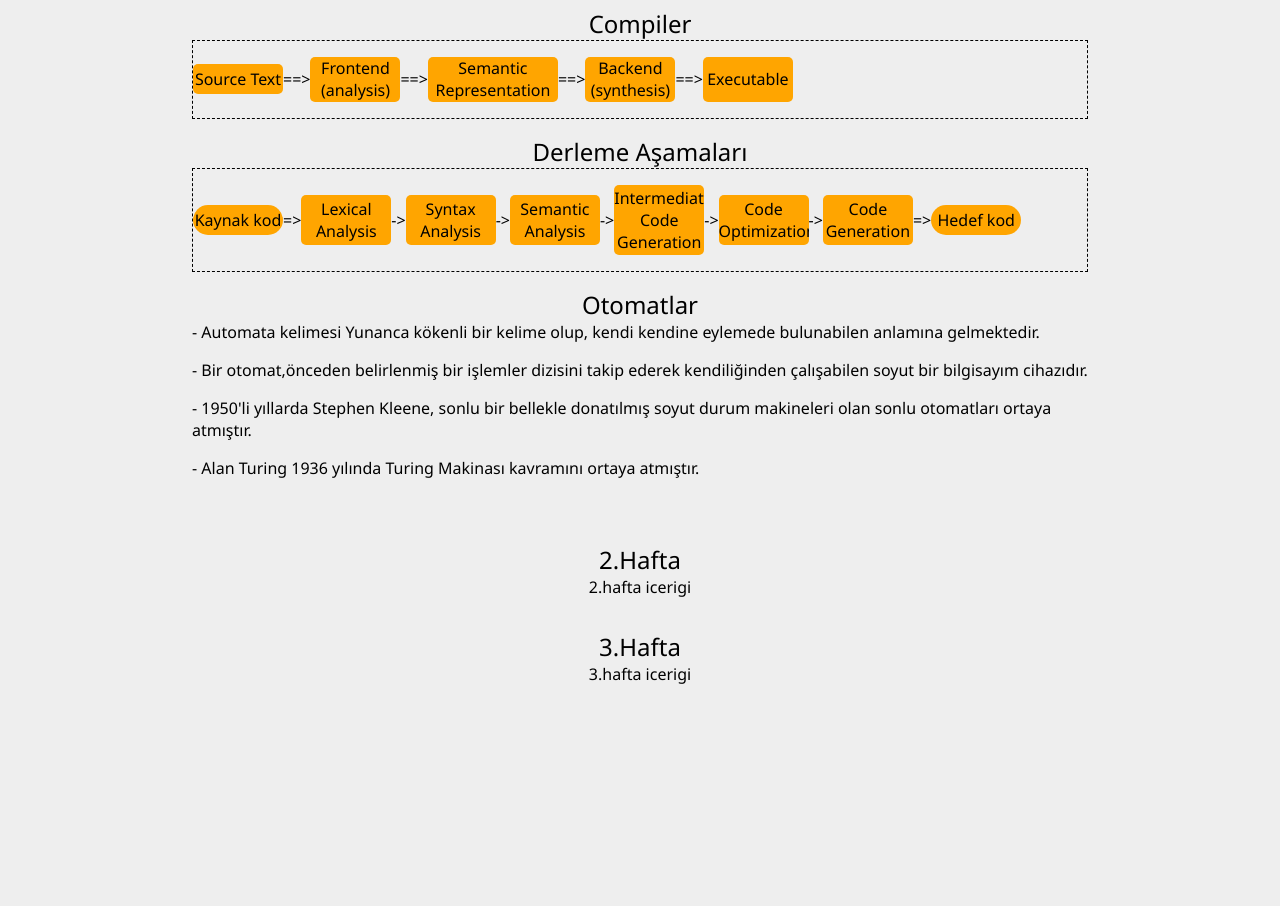
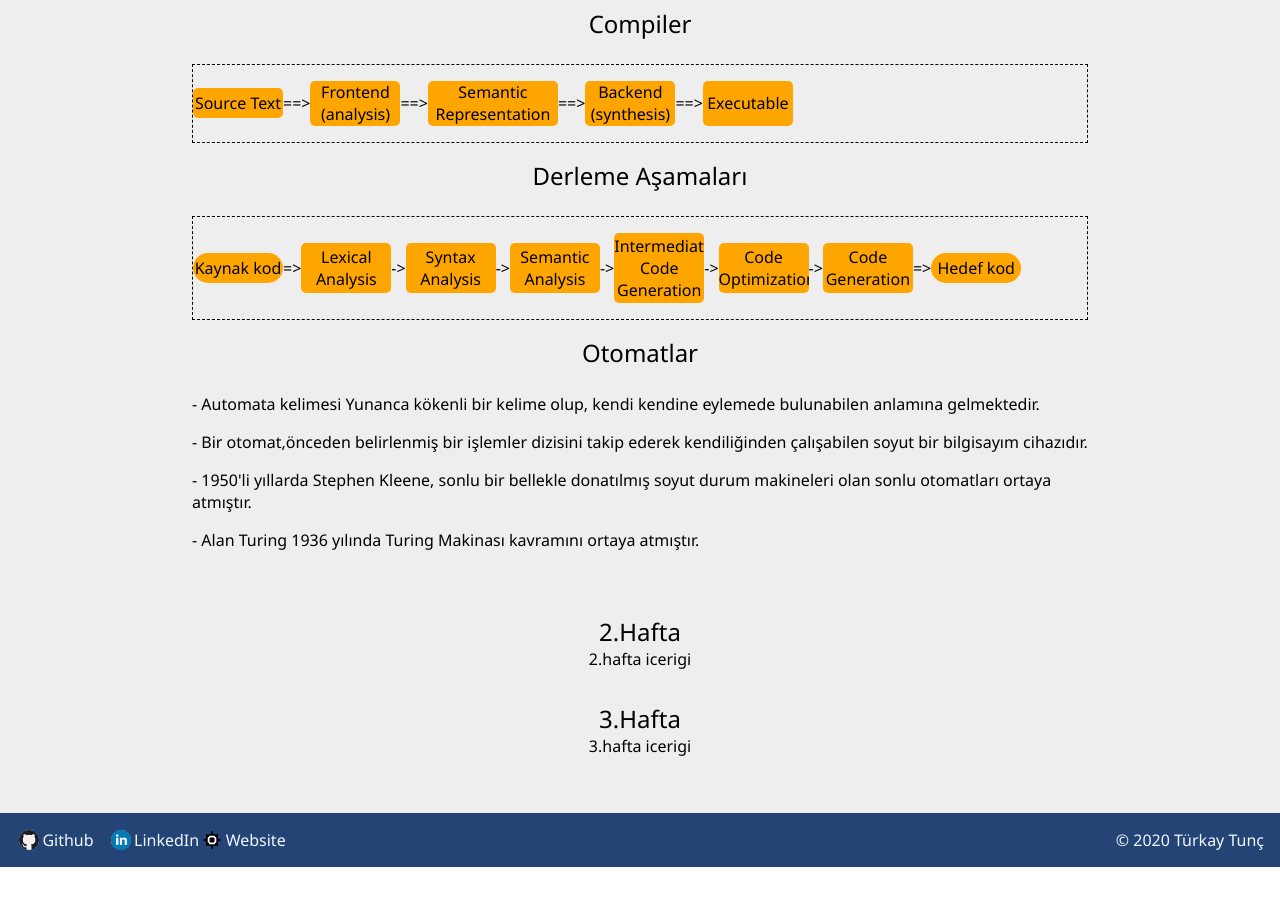
Before and after one commit to turkaytunc/ders-notlari-2020-guz, a React (Create React App) app: page /formel-diller in a window 1280 px wide. Shown: the part 800-1706 px from the top of the page. After the commit the page ends 1667 px from the top, so only its background shows below. Built offline with nearby package versions, Linux system fonts and the light colour scheme.

Commit message:
removed node-sass package, 5.0 version problems.

```diff
--- a/package.json
+++ b/package.json
@@ -11,11 +11,11 @@
     "@types/react": "^16.9.55",
     "codecov": "^3.8.0",
     "gh-pages": "^3.1.0",
-    "node-sass": "^4.14.1",
     "react": "^17.0.1",
     "react-dom": "^17.0.1",
     "react-router-dom": "^5.2.0",
     "react-scripts": "4.0.0",
+    "sass": "^1.28.0",
     "web-vitals": "^0.2.4"
   },
   "scripts": {
--- a/src/app.scss
+++ b/src/app.scss
@@ -7,11 +7,10 @@
   min-height: 100vh;
   display: grid;
   grid-template-columns: 1fr;
-  grid-template-rows: repeat(12, 1fr);
+  grid-template-rows: auto 1fr auto;
 }
 
 .route-container {
-  grid-row: 2 / 12;
 }
 
 @media screen and (min-width: 720px) {
--- a/src/components/footer/Footer.jsx
+++ b/src/components/footer/Footer.jsx
@@ -34,6 +34,20 @@ export const Footer = () => {
             LinkedIn
           </a>
         </div>
+        <div className="footer-social-container">
+          <a
+            href="https://www.turkaytunc.com"
+            className="footer-link"
+            target="_blank"
+            rel="noreferrer noopener"
+          >
+            <img
+              src={`${process.env.PUBLIC_URL}/footer-icons/tr.png`}
+              alt="website"
+            />
+            Website
+          </a>
+        </div>
       </div>
       <div className="footer-copy">&copy; 2020 Türkay Tunç</div>
     </div>
--- a/src/components/formel-diller/FormelDiller.jsx
+++ b/src/components/formel-diller/FormelDiller.jsx
@@ -38,7 +38,7 @@ export const FormelDiller = () => {
               dönüştürülmesi işini yerine getiren program ya da programlar
               kümesidir.
             </p>
-            <p style={{ fontSize: '1.5em' }}>Compiler</p>
+            <p style={{ fontSize: '1.5em', marginBottom: '1em' }}>Compiler</p>
             <div
               className="notes-paragraph"
               style={{
@@ -83,7 +83,9 @@ export const FormelDiller = () => {
                 radius={5}
               />
             </div>
-            <p style={{ fontSize: '1.5em' }}>Derleme Aşamaları</p>
+            <p style={{ fontSize: '1.5em', marginBottom: '1em' }}>
+              Derleme Aşamaları
+            </p>
             <div
               className="notes-paragraph"
               style={{
@@ -149,7 +151,7 @@ export const FormelDiller = () => {
                 radius={20}
               />
             </div>
-            <p style={{ fontSize: '1.5em' }}>Otomatlar</p>
+            <p style={{ fontSize: '1.5em', marginBottom: '1em' }}>Otomatlar</p>
             <p className="notes-paragraph">
               - Automata kelimesi Yunanca kökenli bir kelime olup, kendi kendine
               eylemede bulunabilen anlamına gelmektedir.
```
Also changed, not shown: public/footer-icons/tr.png (added), 1 other file (tests, documents, lock files or other folders).
